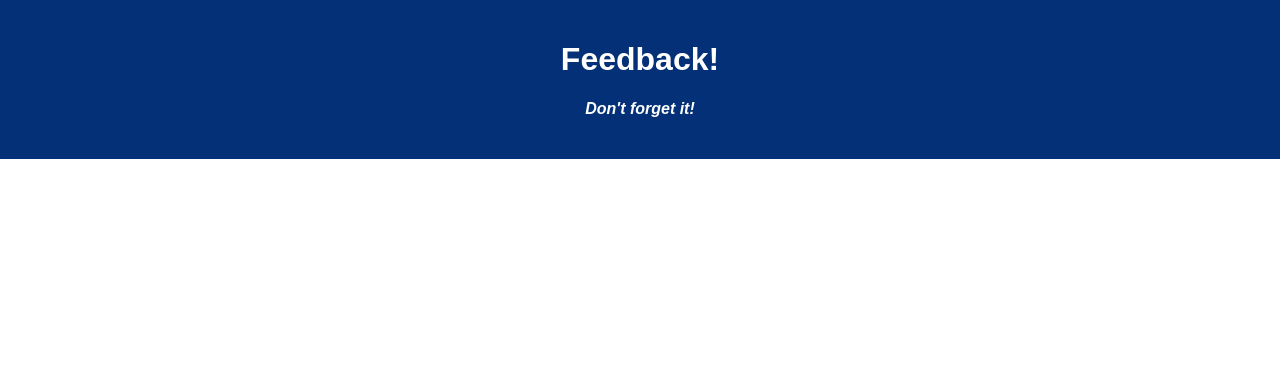
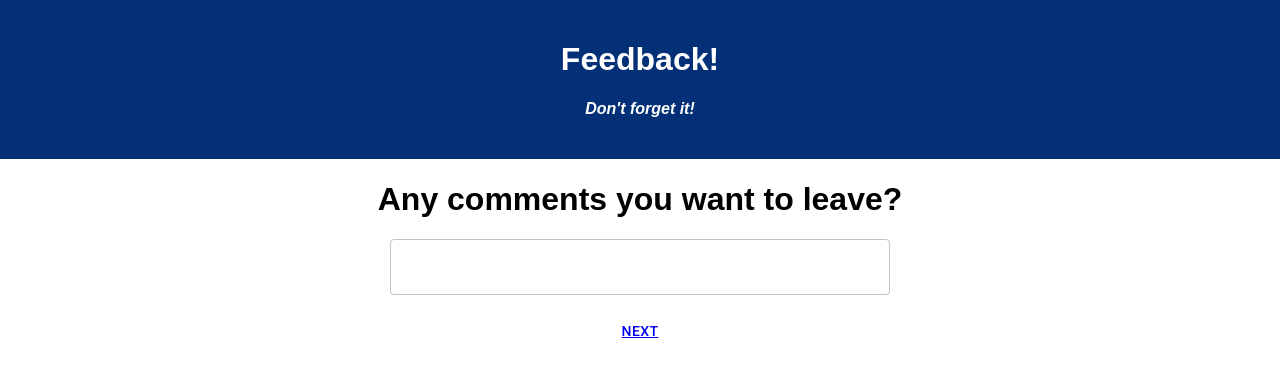
Before and after one commit to amandazimms/redux-feedback-loop, a React (Create React App) app: page /comments in a window 1280 px wide. Shown: the top 374 px of the page. Built offline with nearby package versions, Linux system fonts and the light colour scheme.

Commit message:
comments working, also changed button position for all components and styled text area, and added default values to number inputs on each component

```diff
--- a/src/components/App/App.jsx
+++ b/src/components/App/App.jsx
@@ -5,6 +5,7 @@ import { BrowserRouter, Routes, Route, Link } from 'react-router-dom';
 import Feeling from '../Feeling/Feeling';
 import Understanding from '../Understanding/Understanding';
 import Support from '../Support/Support';
+import Comments from '../Comments/Comments';
 
 function App() {
 
@@ -19,6 +20,7 @@ function App() {
             <Route path='/' element={<Feeling/>}></Route>
             <Route path='/understanding' element={<Understanding/>}></Route>
             <Route path='/support' element={<Support/>}></Route>
+            <Route path='/comments' element={<Comments/>}></Route>
         </Routes>
       </BrowserRouter>
     </div>
--- /dev/null
+++ b/src/components/Comments/Comments.jsx
@@ -0,0 +1,37 @@
+import React from 'react';
+import { useState } from 'react';
+import { Button } from '@material-ui/core';
+import { TextField } from '@mui/material';
+import { useDispatch, useSelector } from 'react-redux';
+import { Link } from 'react-router-dom';
+
+function Comments( props ){
+    // const[ name, setName ]=useState( null );
+    const dispatch = useDispatch();
+
+    const[ comments, setComments ]=useState( 0 ); //capture feedback input
+
+    const onCommentsChange = () =>{ //input capture
+        console.log( 'in handleInput:', event.target.value);
+        setComments( event.target.value );
+        console.log( 'comments:', comments );
+    }
+
+
+    const nextButton = () => {
+        console.log('clicked next' );
+        dispatch( { type: 'ADD_COMMENTS',  payload: comments } )
+    }
+
+    return(
+        <div>
+            <h1>Any comments you want to leave?</h1>
+            <TextField type="text" multiline maxRows={6} style={{ width: 500}} onChange={(event ) =>onCommentsChange ( event )}></TextField>
+            <br/>
+            <br/>
+            <Button onClick={nextButton}> <Link to="/google">NEXT</Link> </Button>
+        </div>
+    )
+}
+
+export default Comments;
--- a/src/components/Feeling/Feeling.jsx
+++ b/src/components/Feeling/Feeling.jsx
@@ -27,7 +27,9 @@ function Feeling( props ){
     return(
         <div>
             <h1>How are you feeling today?</h1>
-            <TextField type="number" inputProps={{ min: "1", max: "5" }} onChange={(event ) =>onFeelingChange ( event )}></TextField>
+            <TextField type="number" inputProps={{ min: "1", max: "5", defaultValue: "3" }} onChange={(event ) =>onFeelingChange ( event )}></TextField>
+            <br/>
+            <br/>
             <Button onClick={nextButton}> <Link to="/understanding">NEXT</Link> </Button>
         </div>
     )
--- a/src/components/Support/Support.jsx
+++ b/src/components/Support/Support.jsx
@@ -26,8 +26,10 @@ function Support( props ){
     return(
         <div>
             <h1>How well are you being supported?</h1>
-            <TextField type="number" inputProps={{ min: "1", max: "5" }} onChange={(event ) =>onSupportChange ( event )}></TextField>
-            <Button onClick={nextButton}> <Link to="/google">NEXT</Link> </Button>
+            <TextField type="number" inputProps={{ min: "1", max: "5", defaultValue: "3" }} onChange={(event ) =>onSupportChange ( event )}></TextField>
+            <br/>
+            <br/>
+            <Button onClick={nextButton}> <Link to="/comments">NEXT</Link> </Button>
         </div>
     )
 }
--- a/src/components/Understanding/Understanding.jsx
+++ b/src/components/Understanding/Understanding.jsx
@@ -26,7 +26,9 @@ function Understanding( props ){
     return(
         <div>
             <h1>How well are you understanding the content?</h1>
-            <TextField type="number" inputProps={{ min: "1", max: "5" }} onChange={(event ) =>onUnderstandingChange ( event )}></TextField>
+            <TextField type="number" inputProps={{ min: "1", max: "5", defaultValue: "3" }} onChange={(event ) =>onUnderstandingChange ( event )}></TextField>
+            <br/>
+            <br/>
             <Button onClick={nextButton}> <Link to="/support">NEXT</Link> </Button>
         </div>
     )
--- a/src/index.js
+++ b/src/index.js
@@ -16,6 +16,9 @@ const feedback = ( state={}, action)=>{
   }
   else if (action.type === 'ADD_SUPPORT') {
     return{...state, support: action.payload};
+  }
+  else if (action.type === 'ADD_COMMENTS') {
+    return{...state, comments: action.payload};
   }
   return state;
 }
```
